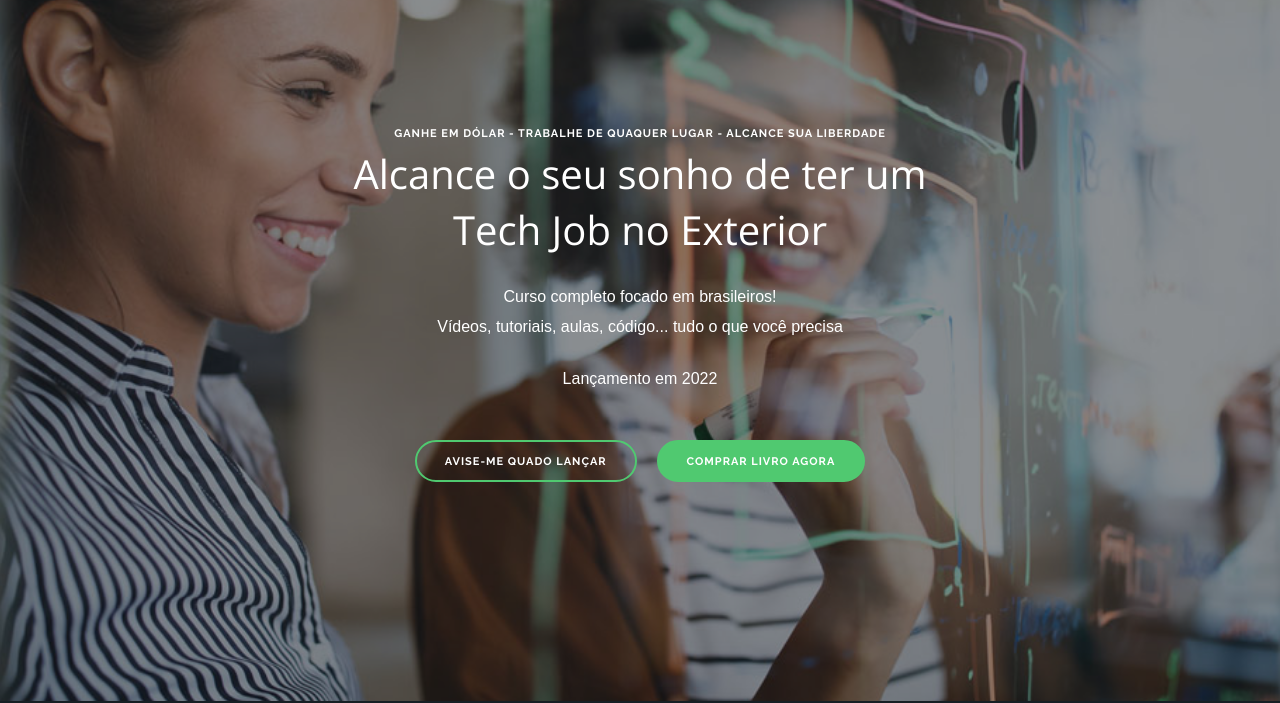
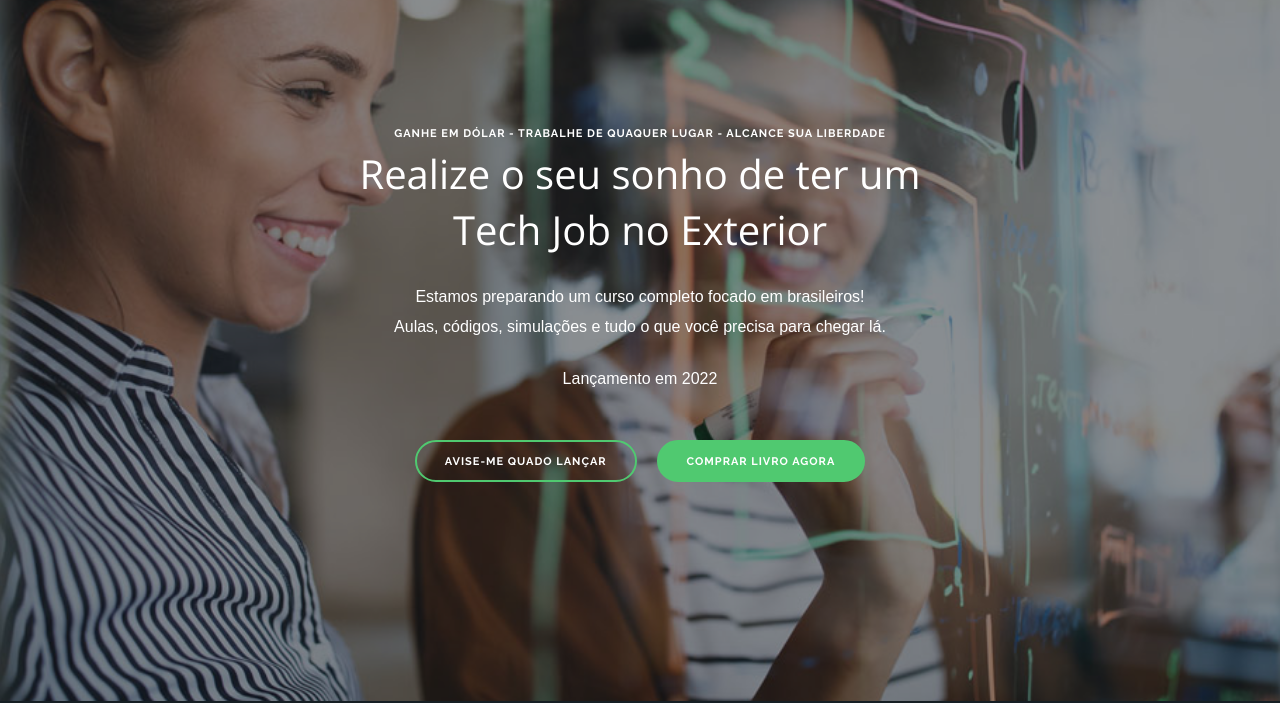
Before and after one commit to tech-job-no-exterior/site.github.io, a plain HTML site: page index.html in a window 1280 px wide. Shown: the part 99-802 px from the top of the page. Drawn offline with nearby package versions, Linux system fonts and the light colour scheme.

Commit message:
Update some texts
Atualizando alguns termos na página inicial

```diff
--- a/index.html
+++ b/index.html
@@ -77,8 +77,8 @@
 					<div class="row">
 						<div class="col-md-12 text-center">
 							<span class="text-white alt-font">Ganhe em Dólar - Trabalhe de quaquer lugar - Alcance sua liberdade</span>
-							<h1 class="text-white">Alcance o seu sonho de ter um <br />Tech Job no Exterior</h1>
-							<p class="lead text-white">Curso completo focado em brasileiros!<br>Vídeos, tutoriais, aulas, código... tudo o que você precisa</p>
+							<h1 class="text-white">Realize o seu sonho de ter um <br />Tech Job no Exterior</h1>
+							<p class="lead text-white">Estamos preparando um curso completo focado em brasileiros!<br>Aulas, códigos, simulações e tudo o que você precisa para chegar lá.</p>
 							<p class="lead text-white">Lançamento em 2022</p>
 							<a href="https://docs.google.com/forms/d/e/1FAIpQLSdEbK8s7wUnTjPfg1HGmodMisG83OOem-XY9gFESrCZmTtd8w/viewform?usp=sf_link" class="btn btn-primary btn-white">avise-me quado lançar</a>
 							<a href="https://www.amazon.com.br/Consiga-Tech-Job-Exterior-Bras%C3%ADlia-ebook/dp/B09DB4KKNY/ref=sr_1_1?__mk_pt_BR=%C3%85M%C3%85%C5%BD%C3%95%C3%91&dchild=1&keywords=tech+job+no+exterior&qid=1629749837&sr=8-1" class="btn btn-primary btn-filled">Comprar Livro Agora</a>
```
